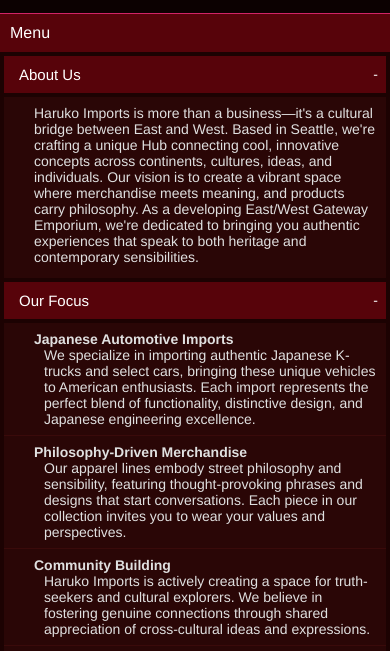
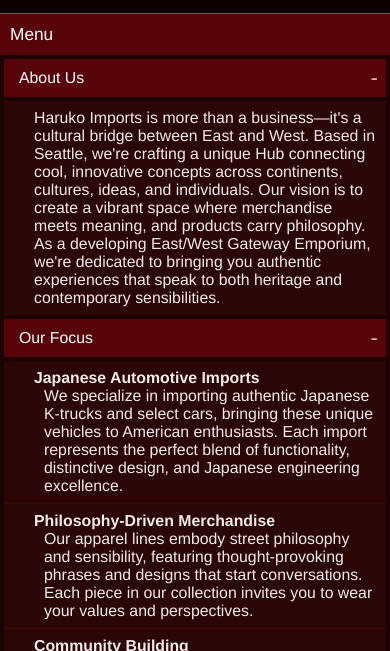
Before and after one commit to RDRCKSHLBRD/HARUKO-NODE, a website: page public/index.html in a window 390 px wide. Both pictures are taken after a click on the heading "Menu". Shown: the part 128-779 px from the top of the page. Drawn offline with Linux system fonts and the light colour scheme; files whose address does not match are found by name; a web font is replaced by a local one.

Commit message:
menu updates

```diff
--- a/public/script.js
+++ b/public/script.js
@@ -837,7 +837,7 @@
       event.stopPropagation();
 
       // Close other submenus when one is opened
-      closeOtherSubmenus(elements.submenuDetails, submenu);
+
 
       // Direct class manipulation for submenu expanded state
       const anySubmenuOpen = elements.submenuDetails.some(detail => detail.open);
--- a/public/style.css
+++ b/public/style.css
@@ -71,11 +71,12 @@
   border-right: 1px solid #57030A;
   overflow: hidden;
   transition: width 0.3s ease;
-  width: 50px;
+  width: 60px;
 }
 
 .sidebar-container.expanded {
-  width: 75px;
+  width:100px;
+  font-size: .9em;
 }
 
 .sidebar-container.submenu-expanded {
@@ -89,7 +90,7 @@
 .sidebar-summary {
   background-color: #57030A;
   color: white;
-  padding: 6px 0;
+  padding: 7px ;
   cursor: pointer;
   font-weight: 200;
   text-align: center;
@@ -143,9 +144,10 @@
   position: absolute;
   right: 8px;
   top: 50%;
+  margin-left: 2px;
   transform: translateY(-50%);
-  font-size: 14px;
-  color: #FAFAFA;
+  font-size: 1.4em;
+  color: #e2b5af;
 }
 
 .submenu-details[open] summary.nav-link::after {
@@ -156,10 +158,10 @@
   display: flex;
   justify-content: center;
   align-items: center;
-  padding: 8px 4px;
+  padding: 2px 8px 4px;
   margin-bottom: 4px;
   background-color: #57030A;
-  font-size: 13px;
+  font-size: 1em;
   text-align: center;
   min-height: 36px;
   cursor: pointer;
@@ -188,15 +190,15 @@
 }
 
 .submenu-details[open] .submenu {
-  max-height: 500px;
+  max-height: none;
 }
 
 .submenu-link {
   display: block;
   padding: 20px;
   text-decoration: none;
-  color: #E0E0E0;
-  font-size: 13px;
+  color: #F4EAEB;
+  font-size: 1em;
   border-bottom: 1px solid #3A0A0A;
 }
 
@@ -211,7 +213,8 @@
 
 /* Main Content */
 main {
-  padding: 20px;
+  padding: 25px;
+  margin-left: 10px;
   grid-row: 2 / 3;
   grid-column: 2 / 3;
   display: grid;
@@ -596,7 +599,7 @@
   }
 
   .sidebar-summary {
-    font-size: 16px;
+    font-size: 1.2em;
     padding: 10px;
     text-align: left;
   }
@@ -605,12 +608,12 @@
   .submenu {
     overflow-y: auto;
     max-height: 600px;
-    padding-bottom: 5px;
+    padding-bottom: 1,1em;
   }
 
 
   .nav-link {
-    font-size: 15px;
+
     padding: 10px;
     justify-content: flex-start;
     padding-left: 15px;
@@ -618,8 +621,23 @@
 
   .submenu-link {
     padding: 8px 8px 8px 30px;
-    font-size: 14px;
+
   }
+
+
+  .nav-link,
+  .submenu-link {
+    font-size: 1.1em;
+  }
+
+  .submenu-link div {
+    font-size: 1em;
+  }
+
+
+
+
+
 
   main {
     grid-column: 1 / 2;
```
